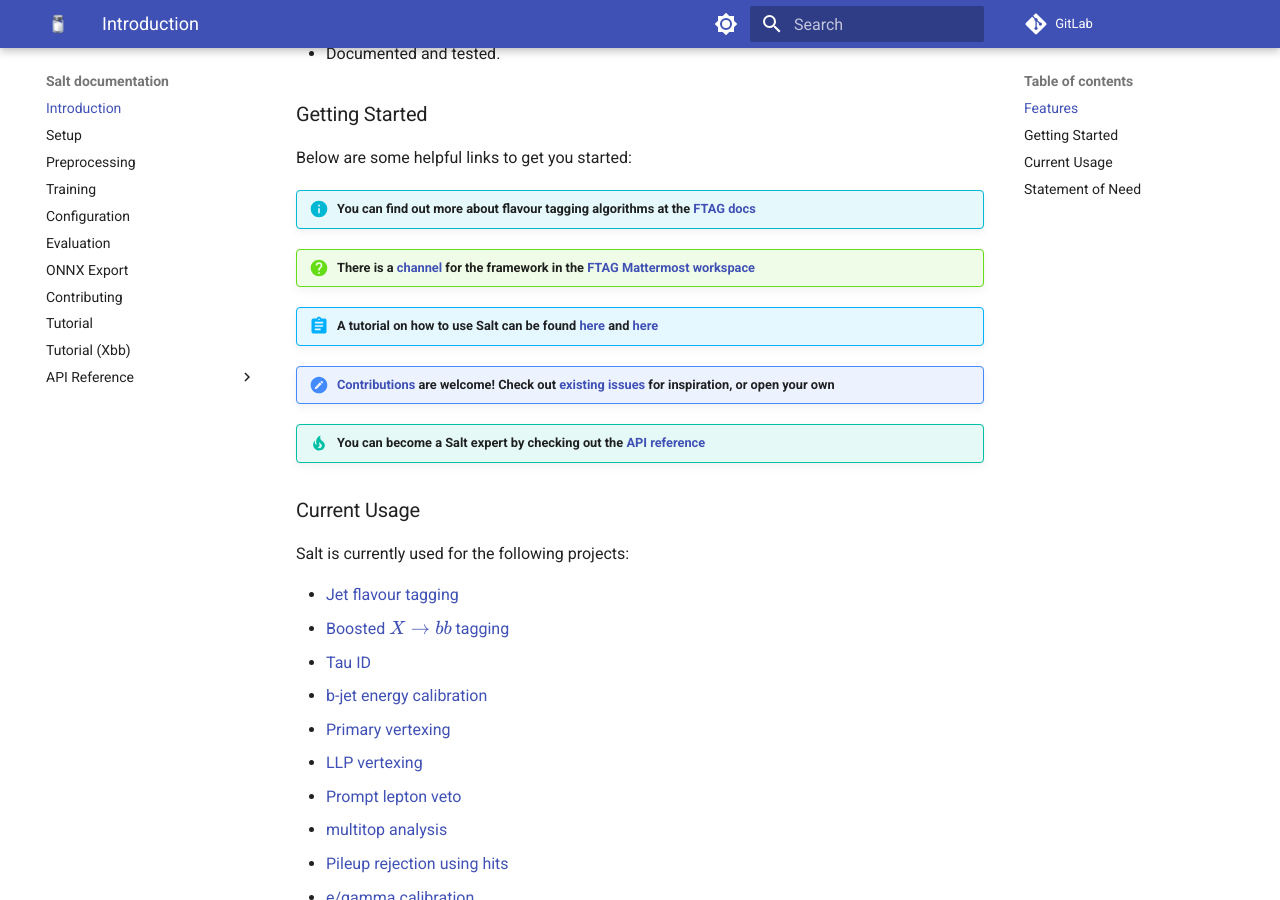
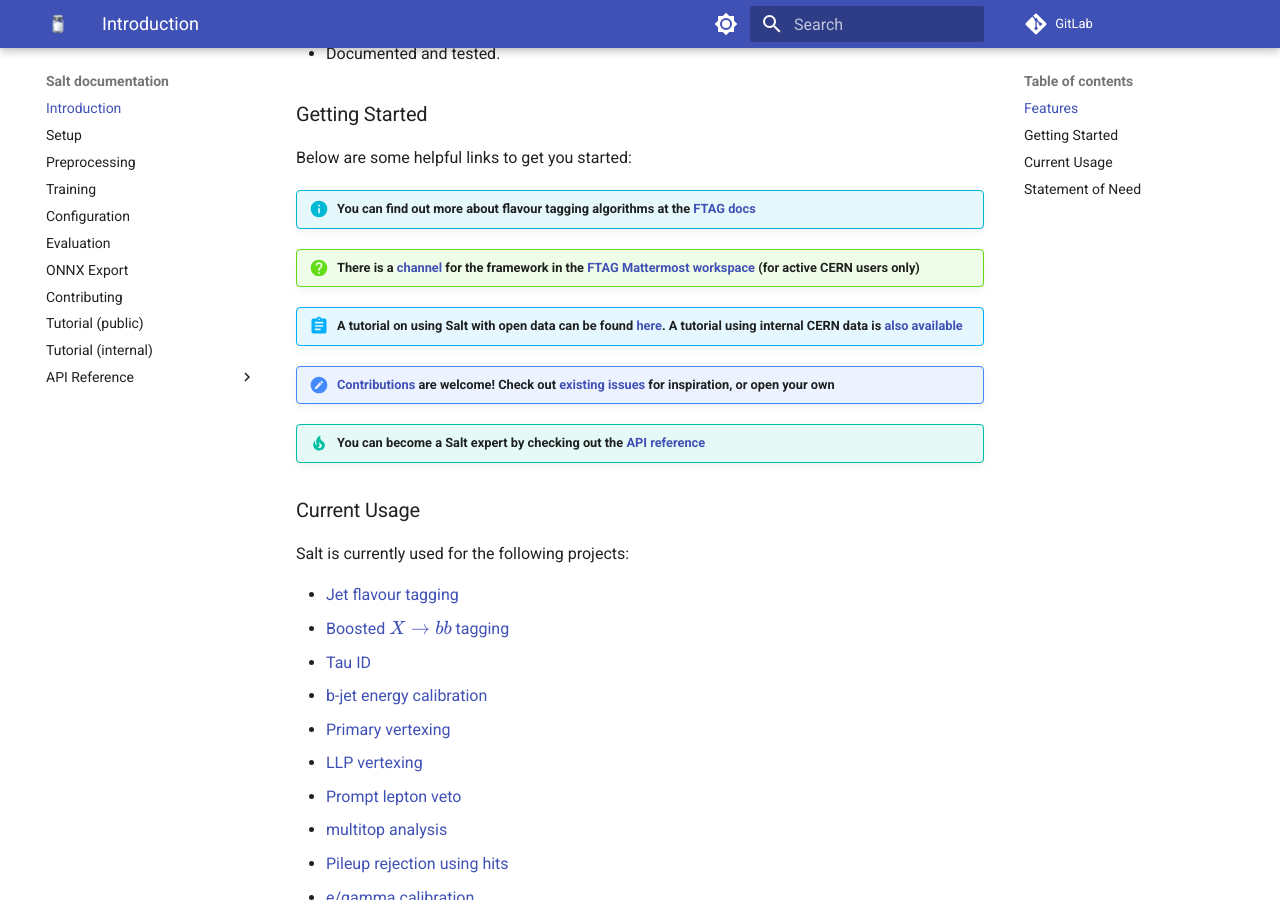
Before and after one commit to umami-hep/salt, an MkDocs documentation site: the page built from docs/index.md, in a window 1280 px wide and 900 px high, scrolled down 646 px. Built offline with MkDocs 1.6.1 and Material for MkDocs 9.7.7, drawn with Linux system fonts in a browser that asks for light colours; formulas are drawn with MathJax 3.

```diff
--- a/docs/index.md
+++ b/docs/index.md
@@ -23,9 +23,9 @@ Below are some helpful links to get you started:
 
 !!! info "You can find out more about flavour tagging algorithms at the [FTAG docs](https://ftag.docs.cern.ch/)"
 
-!!! question "There is a [channel](https://mattermost.web.cern.ch/aft-algs/channels/gnns) for the framework in the [FTAG Mattermost workspace](https://mattermost.web.cern.ch/signup_user_complete/?id=1wicts5csjd49kg7uymwwt9aho&md=link&sbr=su)"
+!!! question "There is a [channel](https://mattermost.web.cern.ch/aft-algs/channels/gnns) for the framework in the [FTAG Mattermost workspace](https://mattermost.web.cern.ch/signup_user_complete/?id=1wicts5csjd49kg7uymwwt9aho&md=link&sbr=su) (for active CERN users only)"
 
-!!! abstract "A tutorial on how to use Salt can be found [here](tutorial.md) and [here](tutorial-Xbb.md)"
+!!! abstract "A tutorial on using Salt with open data can be found [here](tutorial.md). A tutorial using internal CERN data is [also available](tutorial-Xbb.md)"
 
 !!! note "[Contributions](contributing) are welcome! Check out [existing issues](https://gitlab.cern.ch/atlas-flavor-tagging-tools/algorithms/salt/-/issues) for inspiration, or open your own"
 
--- a/mkdocs.yaml
+++ b/mkdocs.yaml
@@ -37,8 +37,8 @@ nav:
   - Evaluation: evaluation.md
   - ONNX Export: export.md
   - Contributing: contributing.md
-  - Tutorial: tutorial.md
-  - Tutorial (Xbb): tutorial-Xbb.md
+  - Tutorial (public): tutorial.md
+  - Tutorial (internal): tutorial-Xbb.md
   - API Reference:
       - api/data.md
       - api/initialisation.md
```
Also changed, not shown: docs/tutorial-Xbb.md (+3 -1 lines), docs/tutorial.md (+3 -3 lines), paper/paper.md (+6 -6 lines).
